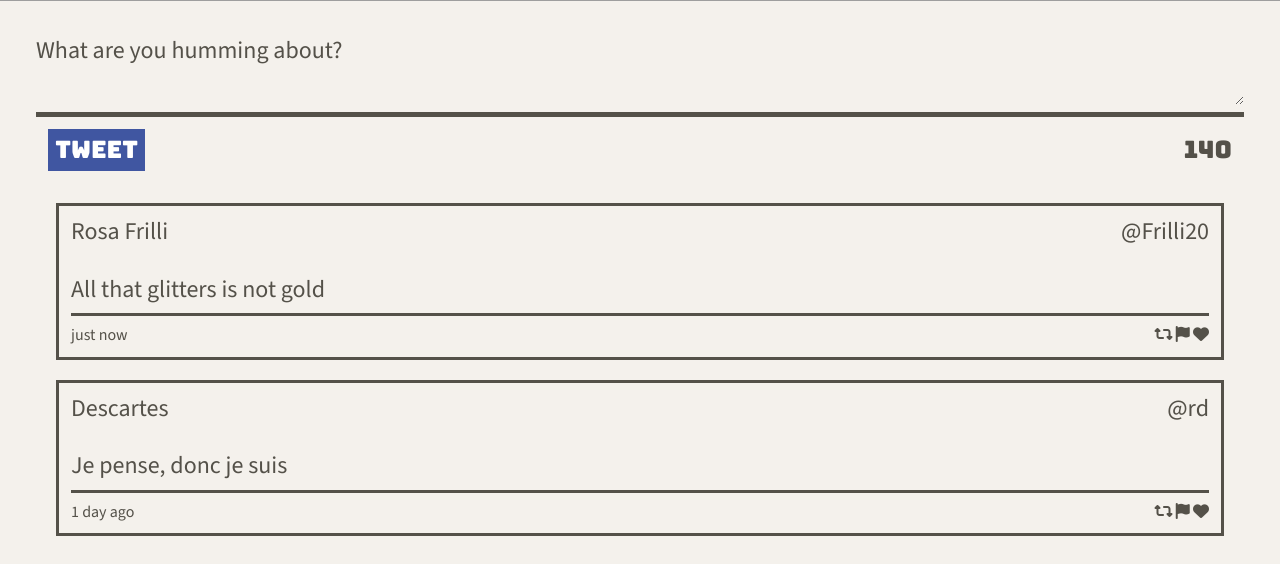
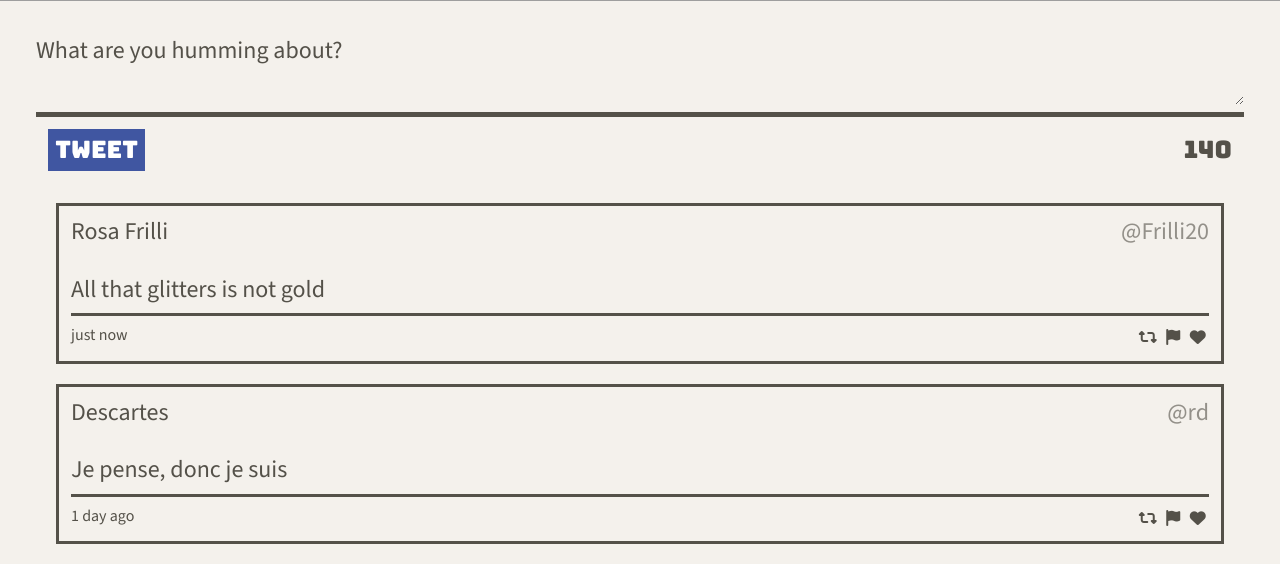
Before and after one commit to pachondaniela/tweeter, a website: page public/index.html in a window 1280 px wide. Shown: the part 519-1083 px from the top of the page. Drawn offline with nearby package versions, Linux system fonts and the light colour scheme; grey boxes are pictures that could not be loaded.

Commit message:
Add padding around the icons

```diff
--- a/public/index.html
+++ b/public/index.html
@@ -70,11 +70,15 @@
             <output name="counter" class="counter" for="tweet-text">140</output>
           </div>
         </form>
+
+      <!-- This is related to the user tweets shown in the page as articles.  -->
+
+      <section>
       <article>
         <header class="usertweet">
           <div class="user">
             Rosa Frilli
-            <div> @Frilli20  </div>
+            <div class="username"> @Frilli20  </div>
           </div>
           <div class="tweet">
             All that glitters is not gold
@@ -93,7 +97,7 @@
         <header class="usertweet">
           <div class="user">
             Descartes
-            <div> @rd  </div>
+            <div class="username"> @rd  </div>
           </div>
           <div class="tweet">
             Je pense, donc je suis
@@ -107,6 +111,7 @@
            </div>
         </footer>
       </article>
+      </section>
 
       </section>
     </main>
--- a/public/styles/tweet.css
+++ b/public/styles/tweet.css
@@ -10,9 +10,13 @@ article {
   display: flex;
   justify-content: space-between;
   padding-bottom: 30px;
+  font-family: 'Source Sans 3', sans-serif;
+  font-weight: 400;
+}
 
+.username {
 
-
+  opacity: 0.6;
 }
 
 
@@ -31,10 +35,18 @@ footer {
   font-size: medium;
 }
 
+i {
+  padding: 0.2em;
+}
+
 i:hover{
-  color: rgb(233, 189, 12)
+  color: rgb(233, 189, 12);
+  transition: box-shadow 0.3s ease, transform 0.3s ease;
+  transform: translateY(-5px);
 }
 
 article:hover{
  box-shadow: 10px 5px 5px rgb(152, 162, 227);
+  transition: box-shadow 0.3s ease, transform 0.3s ease;
+ transform: translateY(-5px);
 }
```
